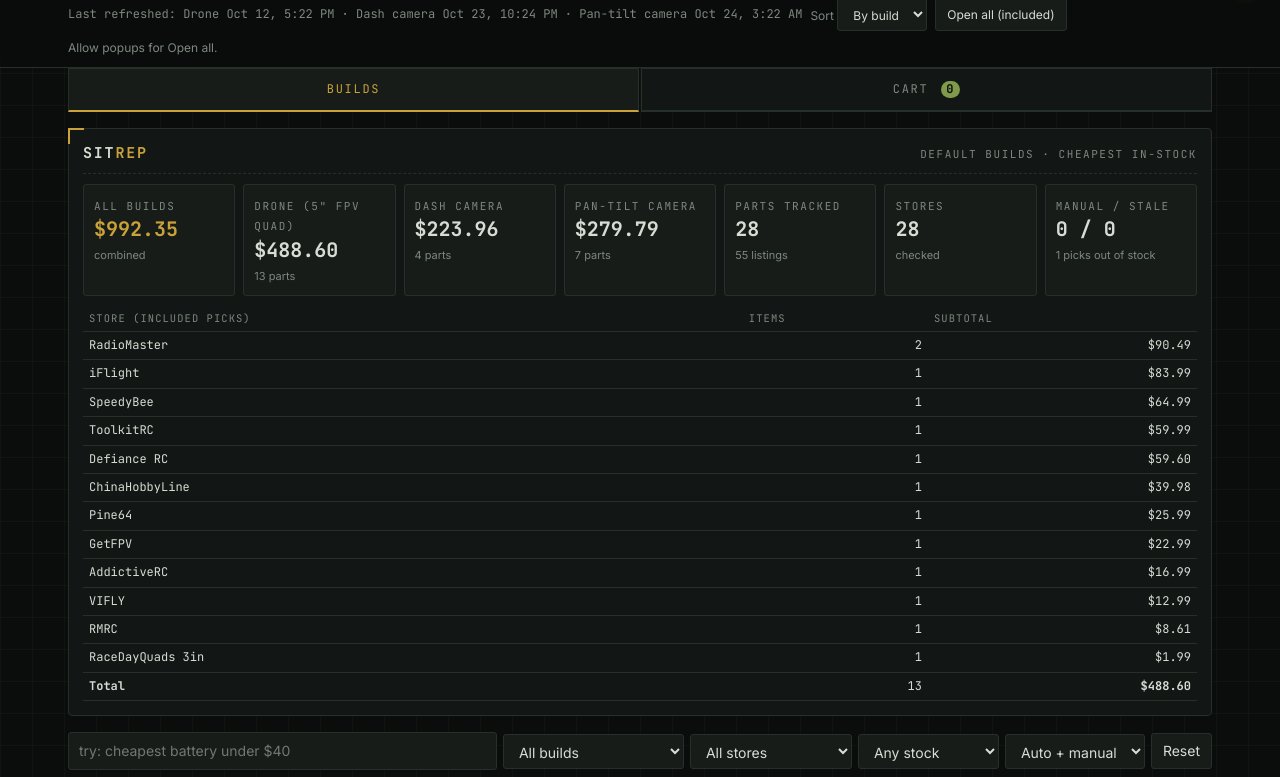
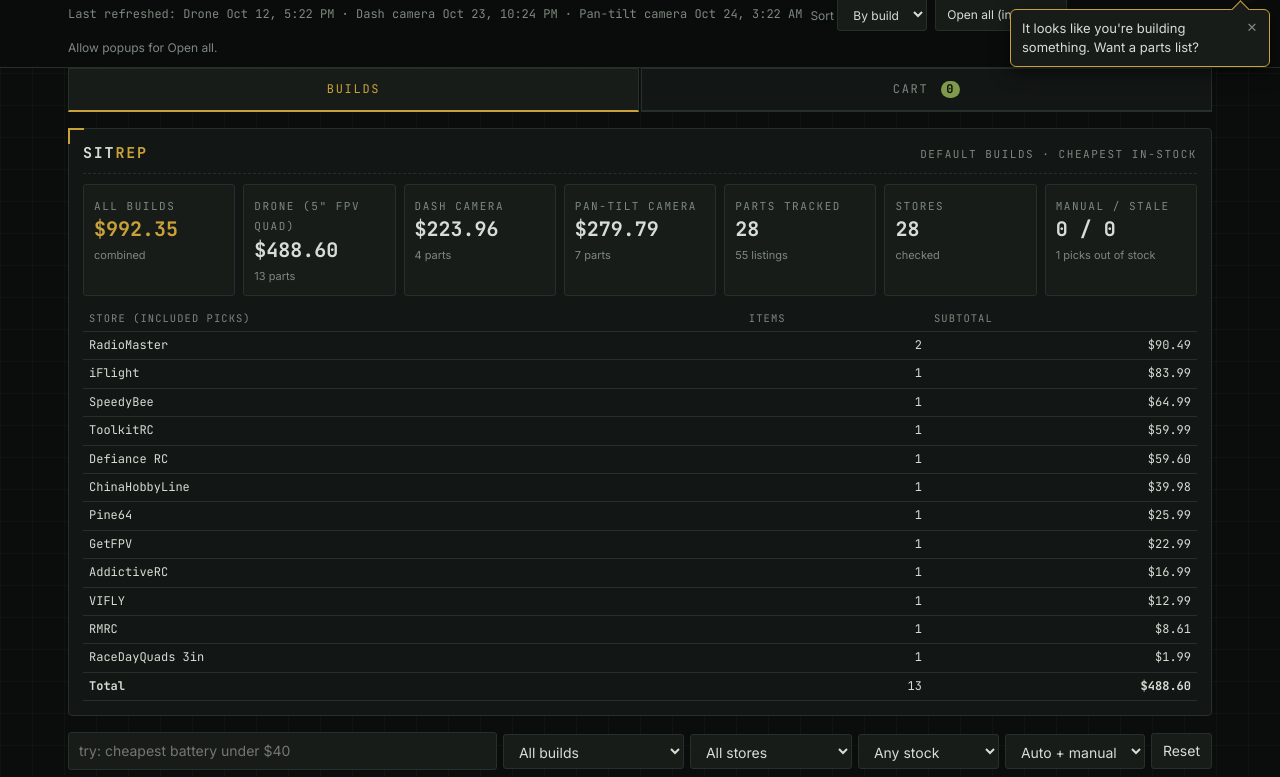
Before and after one commit to davesaul303/pullerup, a plain HTML site: page index.html in a window 1280 px wide. Shown: the part 55-832 px from the top of the page. Drawn offline with Linux system fonts and the light colour scheme.

Commit message:
Ben: Clippy-style speech bubble tips (cube unchanged)

```diff
--- a/index.html
+++ b/index.html
@@ -79,6 +79,9 @@
 .msg.ben{border-left:2px solid var(--ac);padding-left:10px}.msg.ben .who{font-family:"JetBrains Mono",monospace;font-size:11px;color:var(--ac);letter-spacing:.2em}
 .dots:after{content:"...";animation:dd 1s steps(4) infinite}@keyframes dd{0%{content:""}25%{content:"."}50%{content:".."}75%{content:"..."}}
 @media (max-width:640px){#ben{width:100%;border-left:0}.hd{padding-right:64px}}
+#bentip{position:fixed;top:64px;right:10px;z-index:29;max-width:min(260px,calc(100vw - 20px));background:var(--pn2);border:1px solid var(--ac);border-radius:6px;padding:9px 34px 9px 11px;font-size:13px;color:var(--tx);cursor:pointer;box-shadow:0 6px 18px rgba(0,0,0,.5)}
+#bentip:before{content:"";position:absolute;top:-7px;right:22px;width:12px;height:12px;background:var(--pn2);border-left:1px solid var(--ac);border-top:1px solid var(--ac);transform:rotate(45deg)}
+#bentipx{position:absolute;top:2px;right:2px;border:0;background:transparent;color:var(--mu);min-width:30px;min-height:30px;padding:0}
 </style></head><body>
 <header><div class="hd"><h1>PULLER<span>UP</span></h1><span class="tag mono">// parts recon · nothing is purchased from here</span><span class="total" id="total"></span>
 <div class="tools"><span id="ref" class="mono"></span><label>Sort <select id="sort"><option value="group">By build</option><option value="asc">Price ↑</option><option value="desc">Price ↓</option></select></label>
@@ -96,7 +99,7 @@
 <select id="fk"><option value="">Any stock</option><option value="in">In stock</option><option value="out">Out / unknown</option></select><select id="fm"><option value="">Auto + manual</option><option value="man">Manual only</option><option value="auto">Auto only</option></select><button id="fx">Reset</button></div>
 <div class="qp" id="qp"></div><div class="jn" id="jn"></div><div class="leg" id="leg"><span class="lbl">Legend</span><span class="chip in">In stock</span><span class="chip out">Out</span><span class="chip unk">Stock ?</span><span class="chip auto">Auto</span>live fetch<span class="chip man">Manual</span>hand-checked<span class="chip fresh">≤2d</span><span class="chip aged">data age</span><span class="dl">▼ cheaper</span> than next store</div>
 <div id="main"></div></section><button id="benbtn" aria-label="Open Ben, parts helper" title="Ben: parts helper"><span class="cube"><svg viewBox="0 0 64 64" width="40" height="40" aria-hidden="true"><polygon points="32,6 56,18 32,30 8,18" fill="#2a2f22" stroke="#c9a23a" stroke-width="2.5" stroke-linejoin="round"/><polygon points="8,18 32,30 32,58 8,46" fill="#1b2016" stroke="#7f9a4a" stroke-width="2.5" stroke-linejoin="round"/><polygon points="56,18 32,30 32,58 56,46" fill="#151912" stroke="#c9a23a" stroke-width="2.5" stroke-linejoin="round"/><circle cx="16" cy="34" r="2.6" fill="#c9a23a"/><circle cx="24" cy="38" r="2.6" fill="#c9a23a"/></svg></span></button>
-<div id="benbg" hidden></div><aside id="ben" aria-hidden="true"><div class="bhd"><span class="cube sm"><svg viewBox="0 0 64 64" width="40" height="40" aria-hidden="true"><polygon points="32,6 56,18 32,30 8,18" fill="#2a2f22" stroke="#c9a23a" stroke-width="2.5" stroke-linejoin="round"/><polygon points="8,18 32,30 32,58 8,46" fill="#1b2016" stroke="#7f9a4a" stroke-width="2.5" stroke-linejoin="round"/><polygon points="56,18 32,30 32,58 56,46" fill="#151912" stroke="#c9a23a" stroke-width="2.5" stroke-linejoin="round"/><circle cx="16" cy="34" r="2.6" fill="#c9a23a"/><circle cx="24" cy="38" r="2.6" fill="#c9a23a"/></svg></span><b class="mono">BEN</b><span class="cmp">parts helper · copy-only</span><button id="benx" aria-label="Close">✕</button></div><div class="bbody">
+<div id="bentip" role="status" hidden><span id="bentxt"></span><button id="bentipx" aria-label="Dismiss tip">✕</button></div><div id="benbg" hidden></div><aside id="ben" aria-hidden="true"><div class="bhd"><span class="cube sm"><svg viewBox="0 0 64 64" width="40" height="40" aria-hidden="true"><polygon points="32,6 56,18 32,30 8,18" fill="#2a2f22" stroke="#c9a23a" stroke-width="2.5" stroke-linejoin="round"/><polygon points="8,18 32,30 32,58 8,46" fill="#1b2016" stroke="#7f9a4a" stroke-width="2.5" stroke-linejoin="round"/><polygon points="56,18 32,30 32,58 56,46" fill="#151912" stroke="#c9a23a" stroke-width="2.5" stroke-linejoin="round"/><circle cx="16" cy="34" r="2.6" fill="#c9a23a"/><circle cx="24" cy="38" r="2.6" fill="#c9a23a"/></svg></span><b class="mono">BEN</b><span class="cmp">parts helper · copy-only</span><button id="benx" aria-label="Close">✕</button></div><div class="bbody">
 <div class="panel"><div class="ph"><h2>Ben: what are you <i>building?</i></h2><span class="lbl">name it or describe it</span></div>
 <input type="search" id="bq" class="big" placeholder="e.g. something that flies and films"><div id="bres"></div></div>
 <div class="panel"><div class="ph"><h2>Ben: need one <i>part?</i></h2><span class="lbl">whole catalog</span></div>
@@ -272,6 +275,10 @@
 function showTab(){let t=(location.hash.slice(1)||"builds").split("?")[0];if(t==="find"){openBen(true);t=window.__lastTab||"builds"}const tab=["cart","builds"].includes(t)?t:"builds";window.__lastTab=tab;
  document.querySelectorAll(".tab").forEach(x=>x.hidden=x.id!=="t-"+tab);document.querySelectorAll(".tabs a").forEach(a=>a.classList.toggle("on",a.getAttribute("href")==="#"+tab));
  render()}
+const TIPS=["It looks like you're building something. Want a parts list?","Describe it, like \"something that flies and films\". I'll find the parts.","Need one part? Try \"cheapest battery under $40\".","Your cart is ready? I can copy the order for Kaserin."];
+let tipI=0,tipT;function showTip(){if(sessionStorage.getItem("bentipoff")||document.getElementById("ben").classList.contains("open"))return;const t=document.getElementById("bentip");document.getElementById("bentxt").textContent=TIPS[tipI++%TIPS.length];t.hidden=false;clearTimeout(tipT);tipT=setTimeout(()=>{t.hidden=true;setTimeout(showTip,25000)},9000)}
+setTimeout(showTip,2500);
+document.getElementById("bentip").onclick=e=>{if(e.target.id==="bentipx"){sessionStorage.setItem("bentipoff","1");document.getElementById("bentip").hidden=true;e.stopPropagation();return}document.getElementById("bentip").hidden=true;openBen(true)};
 window.addEventListener("hashchange",()=>{showTab();scrollTo(0,0)});
 renderCart();
 let bqT;document.getElementById("bq").addEventListener("input",()=>{clearTimeout(bqT);bqT=setTimeout(()=>think(renderBuildQ),450)});document.getElementById("bq").addEventListener("keydown",e=>{if(e.key==="Enter"){clearTimeout(bqT);think(renderBuildQ)}});document.getElementById("pq").addEventListener("input",renderPartQ);
```
